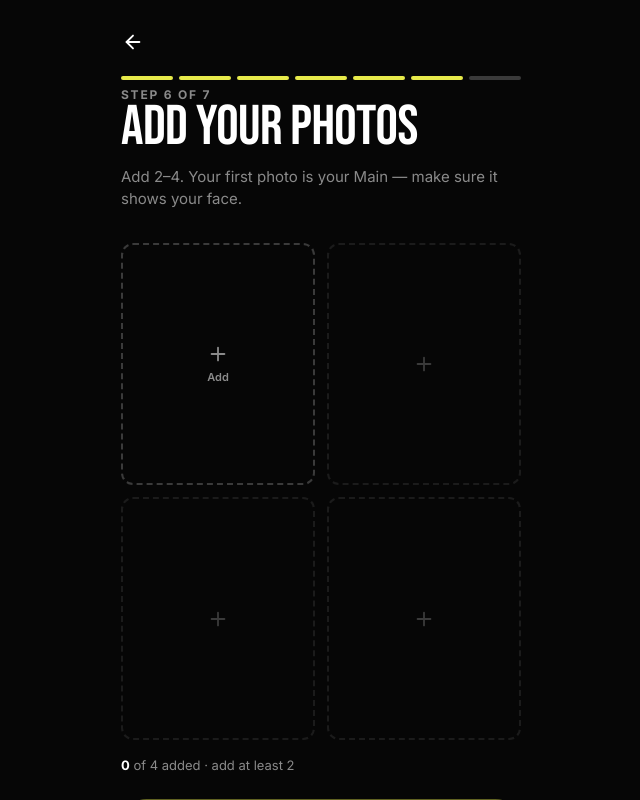
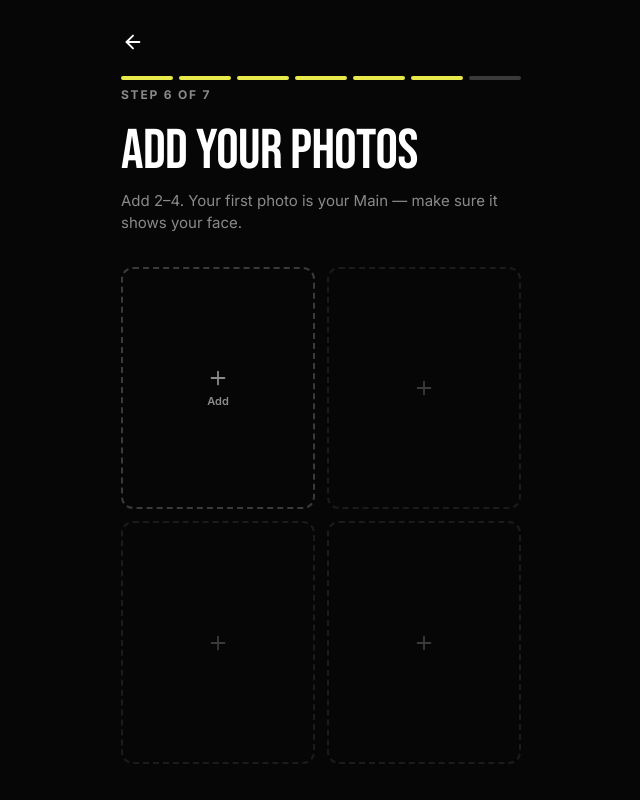
Before and after one commit to sayantanroy2019/Cirkle_Website_Application_Frontend, a React (Vite) app: page /onboarding/photos in a window 1280 px wide. Shown: the whole page, without its empty margins (319-959 px from the left). Built offline with nearby package versions, Linux system fonts and the light colour scheme.

Commit message:
internal scrolling for photos made possible

```diff
--- a/src/pages/onboarding/steps/PhotosStep.jsx
+++ b/src/pages/onboarding/steps/PhotosStep.jsx
@@ -43,7 +43,7 @@ export function PhotosStep() {
     <div className="h-[100dvh] overflow-hidden flex flex-col px-6 py-6">
       <OnboardingHeader step={6} />
 
-      <form onSubmit={handleSubmit} className="flex-1 flex flex-col justify-center max-w-[400px] w-full mx-auto">
+      <form onSubmit={handleSubmit} className="flex-1 min-h-0 overflow-y-auto flex flex-col max-w-[400px] w-full mx-auto pt-6">
         <h1 className="font-display text-section-lg text-white uppercase">Add your photos</h1>
         <p className="mt-3 font-body text-[15px] text-cirkle-text-muted">
           Add {MIN_PHOTOS}–{MAX_PHOTOS}. Your first photo is your Main — make sure it shows your face.
```
